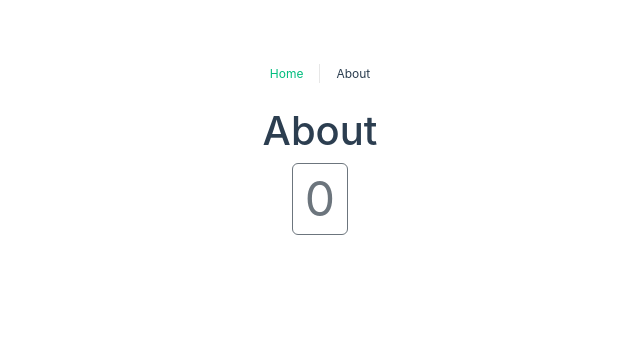
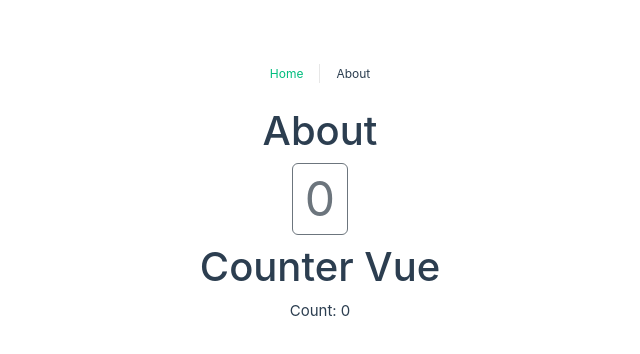
Before and after one commit to w15147m/LEARN-PINIA, a Vue app: page /about in a window 1280 px wide. Shown: the top 354 px of the page, without its empty margins (320-960 px from the left). Built offline with nearby package versions, Linux system fonts and the light colour scheme.

Commit message:
use in child

```diff
--- /dev/null
+++ b/src/components/counter.vue
@@ -0,0 +1,12 @@
+<template>
+    <div>
+       <h1>Counter Vue</h1>
+    </div>
+    <p>Count: {{ countStore.count }}</p>
+</template>
+
+<script setup>
+import { useCounterStore } from '@/stores/counter';
+
+const countStore = useCounterStore();
+</script>
--- a/src/views/AboutView.vue
+++ b/src/views/AboutView.vue
@@ -4,10 +4,14 @@
     <div>
         <button class="btn btn-outline-secondary py text-3xl" @click="countStore.incrementCount(1) ">{{ countStore.count }}</button>
     </div>
+    <div class="pt-2">
+        <counter ></counter>
+    </div>
 </div>
 </template>
 
 <script setup>
+import counter from '@/components/counter.vue';
 import { useCounterStore } from '@/stores/counter';
 
 const countStore = useCounterStore();
```
